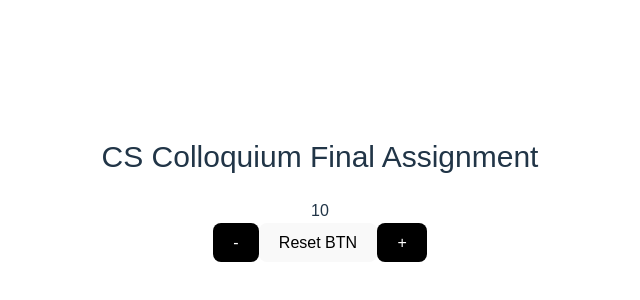
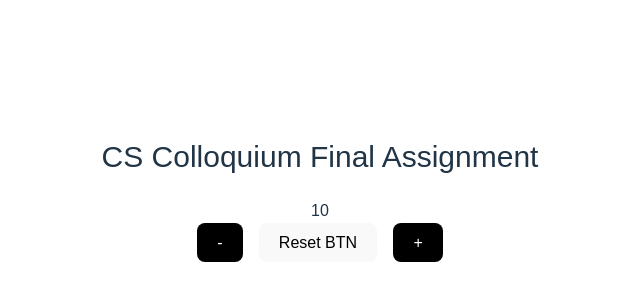
Before and after one commit to jw0202058/20252R0136COSE40500, a React (Vite) app: page / in a window 1280 px wide. Shown: the part 202-502 px from the top of the page, without its empty margins (320-960 px from the left). Built offline with nearby package versions, Linux system fonts and the light colour scheme.

Commit message:
feat: make gap between btns

```diff
--- a/src/App.css
+++ b/src/App.css
@@ -11,6 +11,7 @@
 .btn {
   display: flex;
   flex-direction: row;
+  gap: 1rem;
 }
 
 .title {
```
